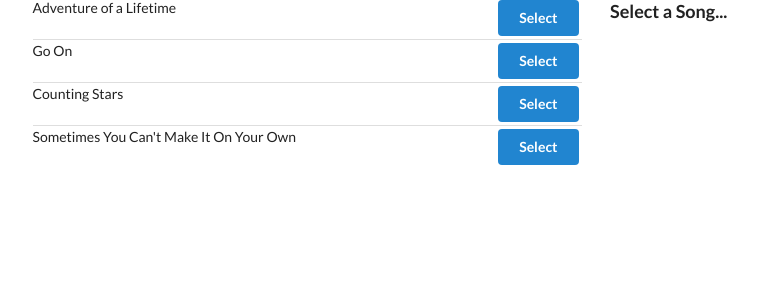
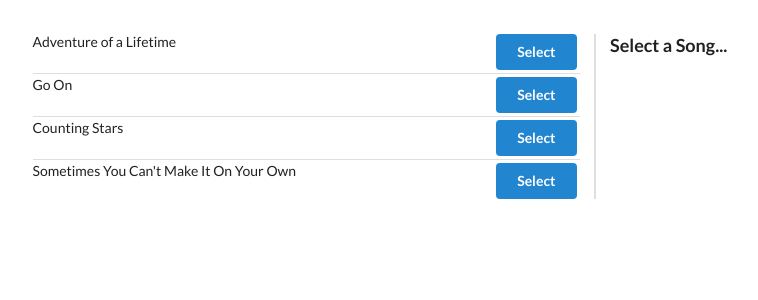
Before and after one commit to codeherbert/song-select, a React (Create React App) app: page / in a window 1280 px wide. Shown: the top 300 px of the page, without its empty margins (44-802 px from the left). Built offline with nearby package versions, Linux system fonts and the light colour scheme.

Commit message:
adds styles to overall divs

```diff
--- a/src/components/App.js
+++ b/src/components/App.js
@@ -4,9 +4,9 @@ import SongDetails from './SongDetails';
 
 const App = () => {
   return (
-    <div className="ui container grid">
+    <div className="ui container grid" style= {{marginTop: "20px"}}>
       <div className="ui row">
-        <div className="column eight wide">
+        <div className="column eight wide" style= {{borderRight: "2px solid rgba(34,36,38,.15)"}}>
           <SongList />
         </div>
         <div className="column eight wide">
--- a/src/components/SongDetails.js
+++ b/src/components/SongDetails.js
@@ -9,8 +9,8 @@ const SongDetails = ({ song, favoriteTitle }) => {
     return (
         <div>
             <h3>Details for:</h3>
+            <p>Title: {song.title}</p>
             <p>Artist: {song.artist}</p>
-            <p>Title: {song.title}</p>
             <p>Song duration: {song.duration}</p>
             <p><i><b>{song.title === favoriteTitle && 'FAVORITE!'}</b></i></p>
         </div>
--- a/src/reducers/index.js
+++ b/src/reducers/index.js
@@ -3,10 +3,10 @@ import { combineReducers } from 'redux';
 const songsReducer = () => {
     return {
     songs:[
-        { artist: "Coldplay", title: "Adventure of a Lifetime", duration: "3:43" },
-        { artist: "Jack Johnson", title: "Go On", duration: "4:35" },
-        { artist: "OneRepublic", title: "Counting Stars", duration: "4:19" },
-        { artist: "U2", title: "Sometimes You Can't Make It On Your Own", duration: "4:51" }
+        { title: "Adventure of a Lifetime", artist: "Coldplay", duration: "3:43" },
+        { title: "Go On", artist: "Jack Johnson", duration: "4:35" },
+        { title: "Counting Stars", artist: "OneRepublic", duration: "4:19" },
+        { title: "Sometimes You Can't Make It On Your Own", artist: "U2", duration: "4:51" }
     ],
     favoriteTitle: "Go On"
     }
```
